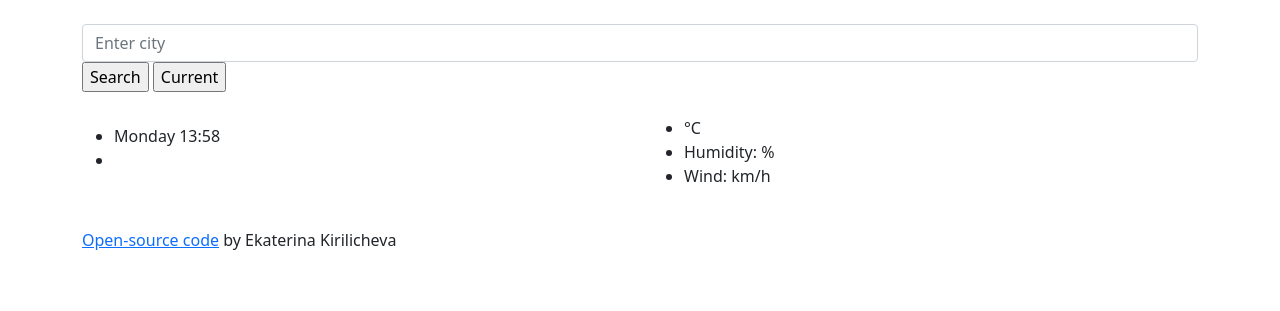
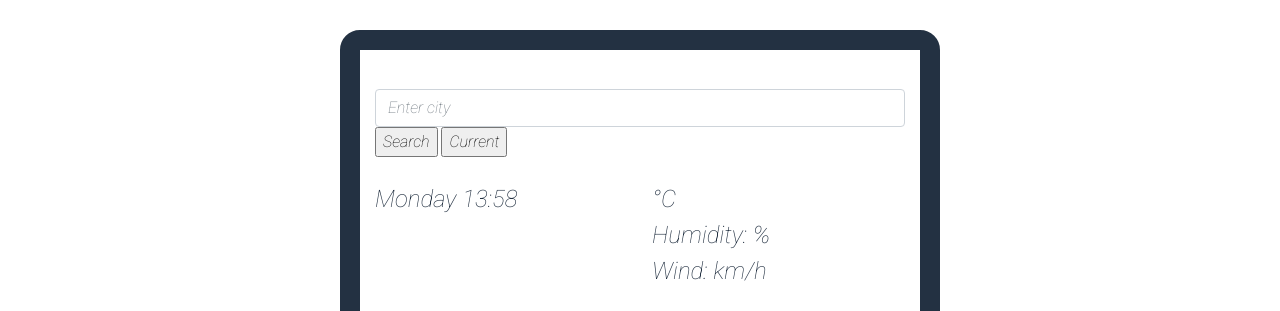
Before and after one commit to ekaterinaKirilicheva/VanillaJSweatherApp, a plain HTML site: page index.html in a window 1280 px wide. Shown: the top 311 px of the page. Drawn offline with nearby package versions, Linux system fonts and the light colour scheme; no server answers.

Commit message:
fixed css link

```diff
--- a/index.html
+++ b/index.html
@@ -14,8 +14,9 @@
     <script src="https://kit.fontawesome.com/47f0c34bb1.js" crossorigin="anonymous"></script>
     <title>SheCodesWheatherApp</title>
     <meta charset="UTF-8" />
-    <link ref="css" href="src/styles.css" />
+
     <script src="https://unpkg.com/axios/dist/axios.min.js"></script>
+  <link rel="stylesheet" href="src/styles.css">
   </head>
 
   <body>
@@ -46,6 +47,7 @@
 
 
 </div>
+</div>
 <script src="src/index.js"></script>
   </body>
 </html>
--- a/src/styles.css
+++ b/src/styles.css
@@ -2,7 +2,7 @@ body {
   font-family: roboto;
 }
 h1 {
-  color: #113f67;
+  color: #233142;
   line-height: 28px;
   font-weight: 100;
   font-size: 33px;
@@ -20,11 +20,11 @@ li {
   list-style: none;
 }
 .weather-app {
-  border: 1px solid #233142;
+  border: 20px solid #233142;
   padding: 15px;
-  margin: 10px;
+  margin: 30px auto;
   max-width: 600px;
-  border-radius: 10px;
+  border-radius: 20px;
 }
 a {
   outline: none;
```
